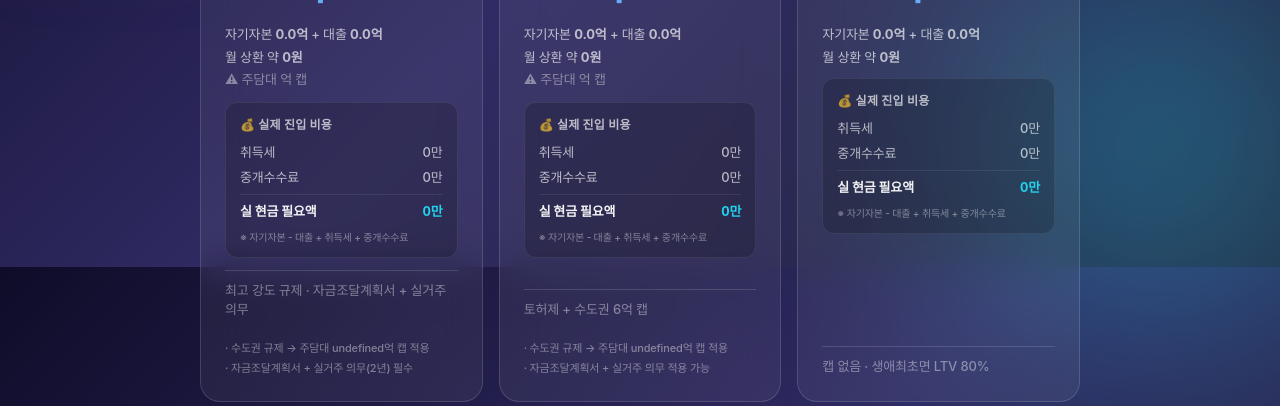
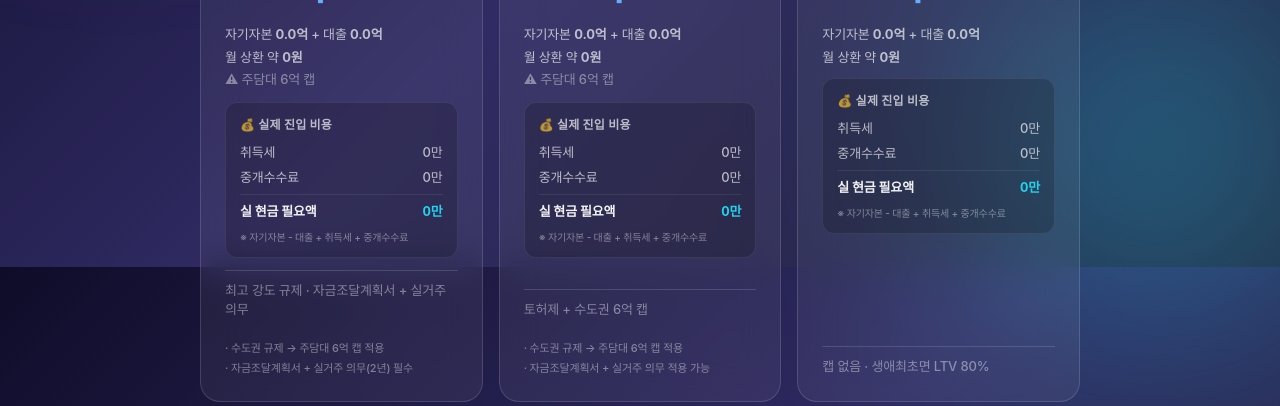
Before and after one commit to 2013108182/Yeong-Kkeul-Pick, a React (Vite) app: page /result in a window 1280 px wide. Shown: the part 533-939 px from the top of the page. Built offline with nearby package versions, Linux system fonts and the light colour scheme; a web font is replaced by a local one.

Commit message:
Update calculator.ts

```diff
--- a/src/engine/calculator.ts
+++ b/src/engine/calculator.ts
@@ -14,7 +14,7 @@ import {
   STRESS_RATE_CAPITAL,
   NORMAL_RATE,
   LTV,
-  CAPITAL_LOAN_CAP,
+  getCapitalLoanCap,
   isAbleDidimdol,
   isAbleNewBornSpecial,
   isAbleBogeumjari,
@@ -118,11 +118,7 @@ const principalFromYearlyPayment = (yearlyWon: number, ratePct: number, years: n
   return monthly / factor / 1e8;
 };
 
-const getLtvForCase = (caseKey: CaseKey, isFirstTime: boolean): number => {
-  if (caseKey === 'NON_REGULATED' && isFirstTime) return LTV.FIRSTTIME_NON_REGULATED;
-  if (isFirstTime) return LTV.FIRSTTIME_REGULATED;
-  return LTV.GENERAL;
-};
+const getLtvForCase = (_caseKey: CaseKey, _isFirstTime: boolean): number => LTV.GENERAL;
 
 const CASE_LABEL: Record<CaseKey, string> = {
   GANGNAM3_YONGSAN: '강남3구·용산',
@@ -138,8 +134,7 @@ export const calcCase = (raw: Inputs, caseKey: CaseKey): CaseResult => {
   const myAssetEok   = myAssetMw / 10000; // 만원 → 억
 
   const internationalAge = getInternationalAge(raw.birthday);
-  const ltv     = getLtvForCase(caseKey, !!raw.isFirstTime);
-  const loanCap = caseKey === 'NON_REGULATED' ? Infinity : CAPITAL_LOAN_CAP;
+  const ltv = getLtvForCase(caseKey, !!raw.isFirstTime);
 
   // 1. LTV 기반 최대 대출
   // 주택가격 × (1 - ltv/100) = 자기자본
@@ -204,7 +199,9 @@ export const calcCase = (raw: Inputs, caseKey: CaseKey): CaseResult => {
   }
   tryAddLoan('일반 주담대', NORMAL_RATE, Infinity);
 
-  // 4. 수도권 6억 캡
+  // 4. 수도권 가격별 캡 (NON_REGULATED는 캡 없음)
+  const tentativePrice = myAssetEok + totalLoan;
+  const loanCap = caseKey === 'NON_REGULATED' ? Infinity : getCapitalLoanCap(tentativePrice);
   if (loanCap !== Infinity && totalLoan > loanCap) {
     let overflow = totalLoan - loanCap;
     pieces.sort((a, b) => b.rate - a.rate);
@@ -250,7 +247,7 @@ export const calcCase = (raw: Inputs, caseKey: CaseKey): CaseResult => {
     warnings.push(`보금자리론은 ${BOGEUMJARI_PRICE_CAP}억 이하 주택만 가능 → 제외됨`);
   }
 
-  if (caseKey !== 'NON_REGULATED') warnings.push(`수도권 규제 → 주담대 ${CAPITAL_LOAN_CAP}억 캡 적용`);
+  if (caseKey !== 'NON_REGULATED') warnings.push(`수도권 규제 → 주담대 ${loanCap}억 캡 적용`);
   if (caseKey === 'GANGNAM3_YONGSAN') warnings.push('자금조달계획서 + 실거주 의무(2년) 필수');
   else if (caseKey === 'OTHER_REGULATED') warnings.push('자금조달계획서 + 실거주 의무 적용 가능');
 
```
